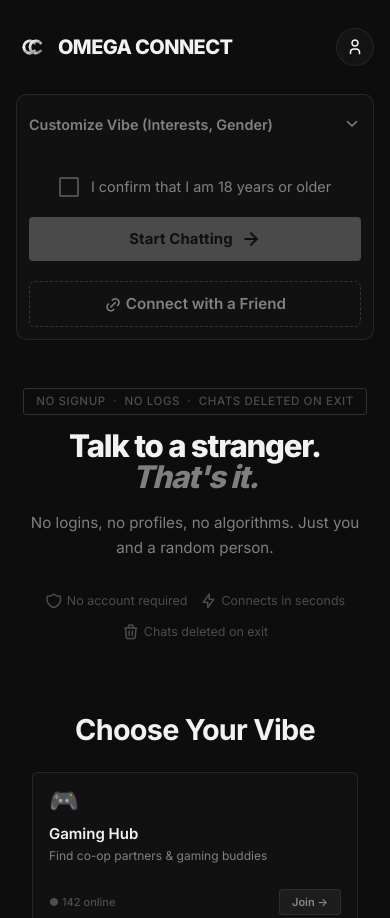
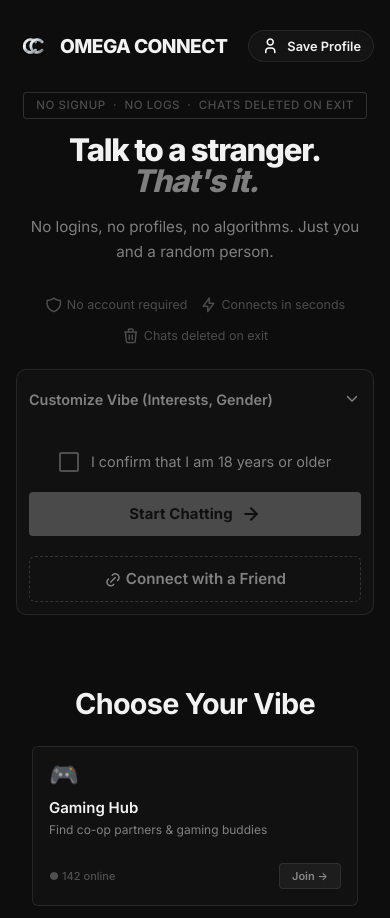
Before and after one commit to naveen-179/Omega-Connect, a website: page index.html in a window 390 px wide. Shown: the top 918 px of the page. Drawn offline with Linux system fonts and the light colour scheme.

Commit message:
Restore normal box layout flow on mobile and fix OMEGA CONNECT text wrapping using white-space nowrap and responsive font scaling

```diff
--- a/style.css
+++ b/style.css
@@ -293,14 +293,13 @@ h3 { font-size: 1.2rem; }
 @media (max-width: 860px) {
   .hero {
     display: flex;
-    flex-direction: column-reverse;
-    gap: var(--sp-6);
+    flex-direction: column;
+    gap: var(--sp-5);
     padding: var(--sp-4) 0 var(--sp-6);
   }
   .hero-left {
     align-items: center;
     text-align: center;
-    margin-top: var(--sp-4);
   }
   .hero-right {
     display: flex;
@@ -2156,29 +2155,25 @@ a:focus-visible {
     font-size: 0.93rem;
   }
 
-  /* Compact Mobile Nav styling */
-  #auth-btn-text,
+  /* Mobile Nav styling to prevent OMEGA CONNECT wrapping */
+  .logo-text {
+    font-size: clamp(1.2rem, 4.5vw, 1.45rem) !important;
+    white-space: nowrap !important;
+  }
+
+  .logo-img {
+    width: 36px !important;
+    height: 36px !important;
+  }
+
   #auth-optional-label {
-    display: none !important;
+    display: none !important; /* Hide optional badge to save space */
   }
 
   .auth-btn {
-    padding: 0 !important;
-    width: 38px !important;
-    height: 38px !important;
-    border-radius: 50% !important;
-    display: flex !important;
-    align-items: center !important;
-    justify-content: center !important;
-  }
-
-  .logo-img {
-    width: 34px !important;
-    height: 34px !important;
-  }
-
-  .logo-text {
-    font-size: 1.25rem !important;
+    padding: 6px 12px !important;
+    border-radius: var(--radius-pill) !important;
+    font-size: 0.8rem !important;
   }
 
   .chat-header {
```
